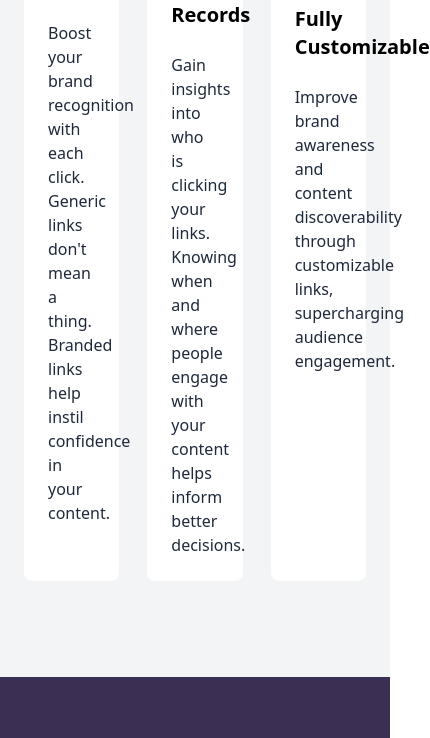
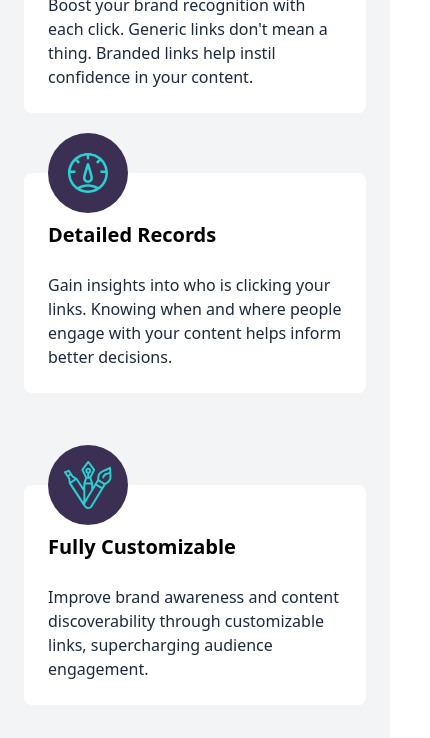
Before and after one commit to ZahraBahmanpour/shortly-tailwind, a website: page src/index.html in a window 390 px wide. Shown: the part 1493-2231 px from the top of the page, 430 px wide, since content can reach past the window. Drawn offline with Linux system fonts and the light colour scheme.

Commit message:
respnsive features section

```diff
--- a/src/index.html
+++ b/src/index.html
@@ -130,7 +130,9 @@
     </section>
 
     <section id="features" class="bg-lightGray">
-      <div class="container grid grid-cols-3 px-6 gap-x-7 pb-24 pt-24">
+      <div
+        class="container grid grid-cols-1 px-6 gap-y-7 pb-24 pt-24 md:grid-cols-2 lg:grid-cols-3 md:gap-x-7"
+      >
         <!-- Box 1 -->
         <div class="relative flex flex-col gap-y-6 rounded-lg bg-white p-6">
           <!-- Image Positioning -->
```
Also changed, not shown: src/output.css.
